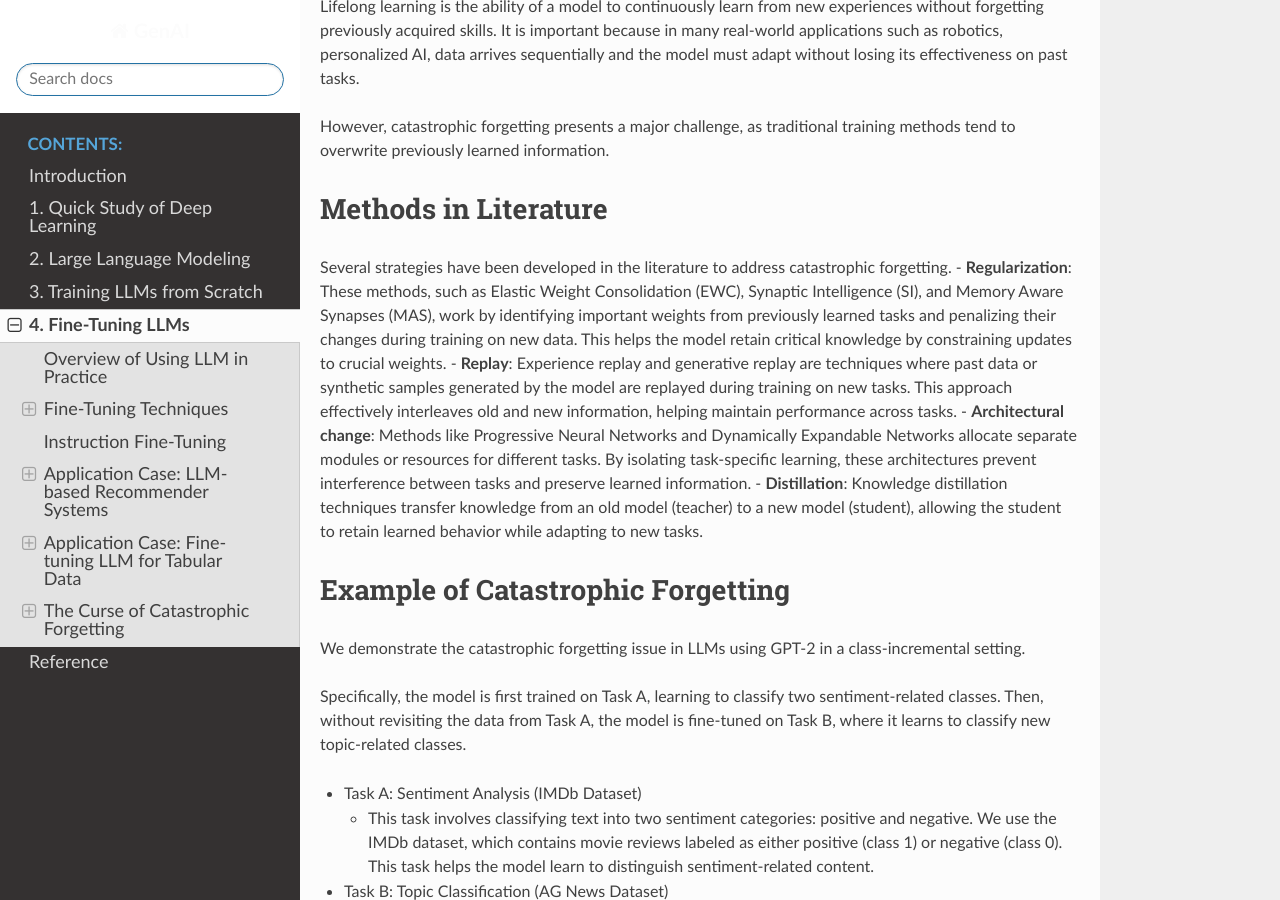
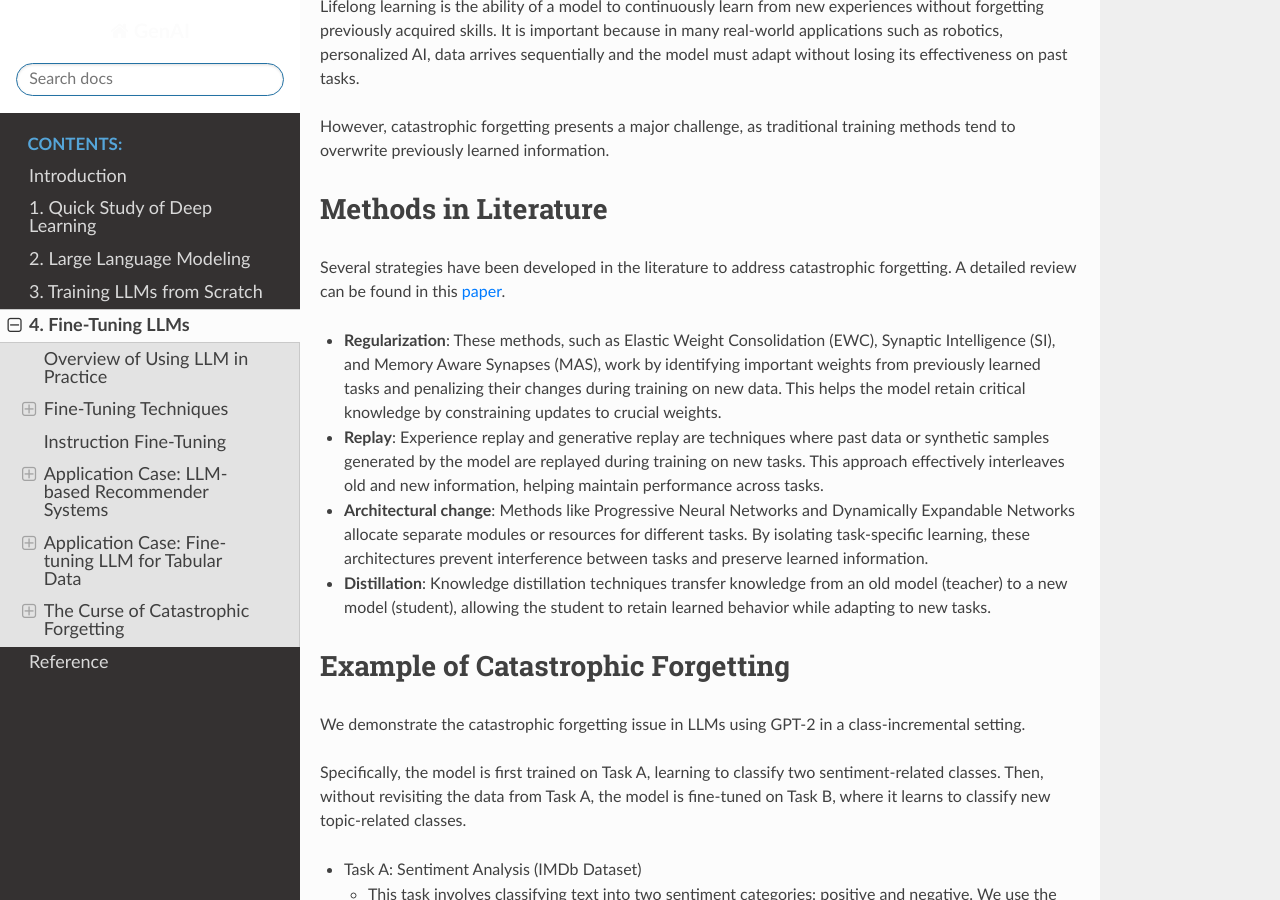
Before and after one commit to JieGroup/GenAI, a Sphinx documentation site: the page built from docs/source/alignment/index.md, in a window 1280 px wide and 900 px high, scrolled down 13923 px. Built offline with Sphinx 7.4.7 and the Read the Docs theme 2.0.0, drawn with Linux system fonts in a browser that asks for light colours; formulas are drawn with MathJax 3; some of the changed lines change nothing that is shown; some of the changed text lies outside the part shown.

Commit message:
updated ch4

```diff
--- a/docs/source/alignment/index.md
+++ b/docs/source/alignment/index.md
@@ -644,11 +644,15 @@ However, catastrophic forgetting presents a major challenge, as traditional trai
 
 ### Methods in Literature
 
-Several strategies have been developed in the literature to address catastrophic forgetting.
-        - **Regularization**: These methods, such as Elastic Weight Consolidation (EWC), Synaptic Intelligence (SI), and Memory Aware Synapses (MAS), work by identifying important weights from previously learned tasks and penalizing their changes during training on new data. This helps the model retain critical knowledge by constraining updates to crucial weights.
-        - **Replay**: Experience replay and generative replay are techniques where past data or synthetic samples generated by the model are replayed during training on new tasks. This approach effectively interleaves old and new information, helping maintain performance across tasks.
-        - **Architectural change**: Methods like Progressive Neural Networks and Dynamically Expandable Networks allocate separate modules or resources for different tasks. By isolating task-specific learning, these architectures prevent interference between tasks and preserve learned information.
-        - **Distillation**: Knowledge distillation techniques transfer knowledge from an old model (teacher) to a new model (student), allowing the student to retain learned behavior while adapting to new tasks.
+Several strategies have been developed in the literature to address catastrophic forgetting. A detailed review can be found in this [paper](https://arxiv.org/abs/2409.13997).
+
+- **Regularization**: These methods, such as Elastic Weight Consolidation (EWC), Synaptic Intelligence (SI), and Memory Aware Synapses (MAS), work by identifying important weights from previously learned tasks and penalizing their changes during training on new data. This helps the model retain critical knowledge by constraining updates to crucial weights.
+
+- **Replay**: Experience replay and generative replay are techniques where past data or synthetic samples generated by the model are replayed during training on new tasks. This approach effectively interleaves old and new information, helping maintain performance across tasks.
+
+- **Architectural change**: Methods like Progressive Neural Networks and Dynamically Expandable Networks allocate separate modules or resources for different tasks. By isolating task-specific learning, these architectures prevent interference between tasks and preserve learned information.
+
+- **Distillation**: Knowledge distillation techniques transfer knowledge from an old model (teacher) to a new model (student), allowing the student to retain learned behavior while adapting to new tasks.
 
 ### Example of Catastrophic Forgetting
 
@@ -765,8 +769,24 @@ print("Accuracy on Task B after Task B fine-tuning:", results_task_b_after_b["ev
 
 # Reference
 
-- TabLLM  [paper](https://arxiv.org/pdf/2210.10723)
+
+- Supervised Fine-tuning Trainer. [code](https://huggingface.co/docs/trl/main/en/sft_trainer)
+
+- Prefix-Tuning: Optimizing Continuous Prompts for Generation. [paper](https://arxiv.org/pdf/2101.00190)
 
 - LoRA: Low-Rank Adaptation of Large Language Models. [paper](https://arxiv.org/pdf/2106.09685)
 
 - ColA: Collaborative Adaptation with Gradient Learning. [paper](https://arxiv.org/pdf/2404.13844)
+
+- List of Large Language Model applied to Tabular Data. [papers](https://github.com/johnnyhwu/Awesome-LLM-Tabular)
+
+- Drift to Remember. [paper](https://arxiv.org/abs/2409.13997)
+
+This lecture note includes code examples and concepts adapted from the following sources. We acknowledge and thank the authors for their contributions to the open-source community.
+
+- Stanford Alpaca: An Instruction-following LLaMA Model. [code](https://github.com/tatsu-lab/stanford_alpaca)
+
+- Self-Instruct: Aligning LM with Self Generated Instructions
+. [paper](https://arxiv.org/abs/2212.10560), [code](https://github.com/yizhongw/self-instruct)
+
+- 52K instruction-following data. [data](https://huggingface.co/datasets/yahma/alpaca-cleaned)
```
